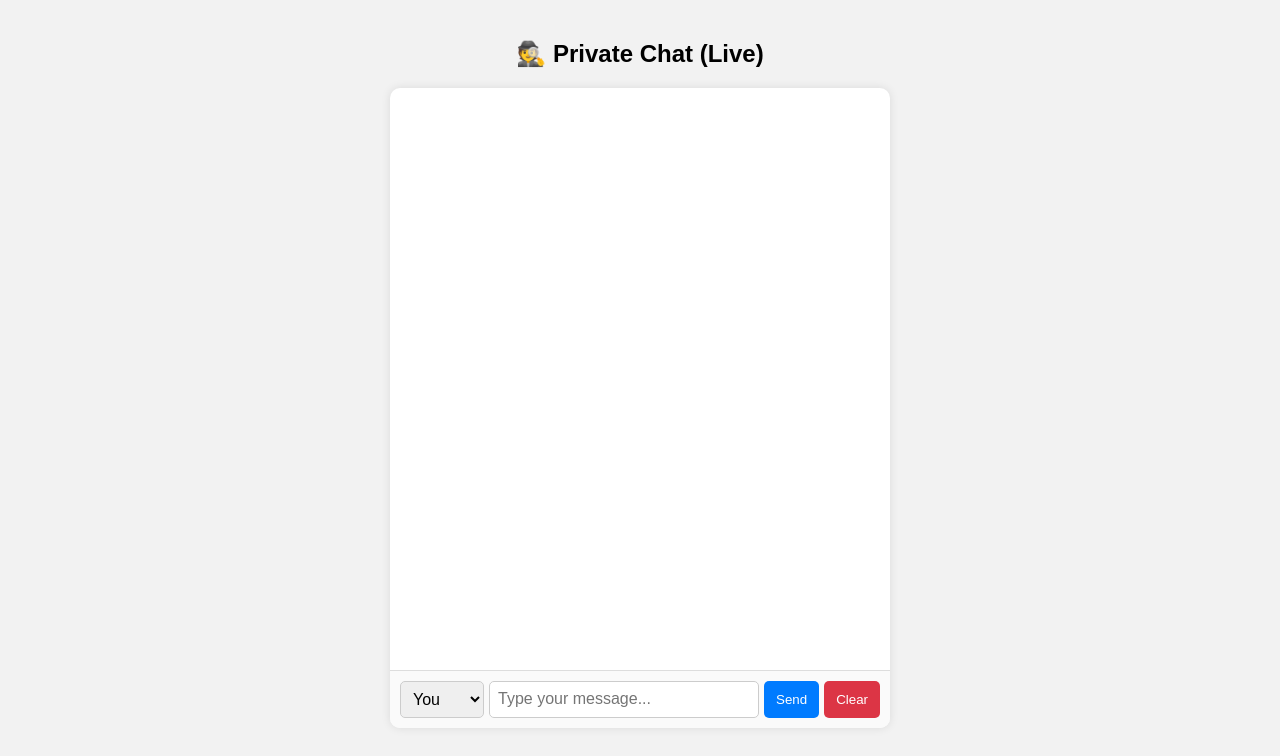
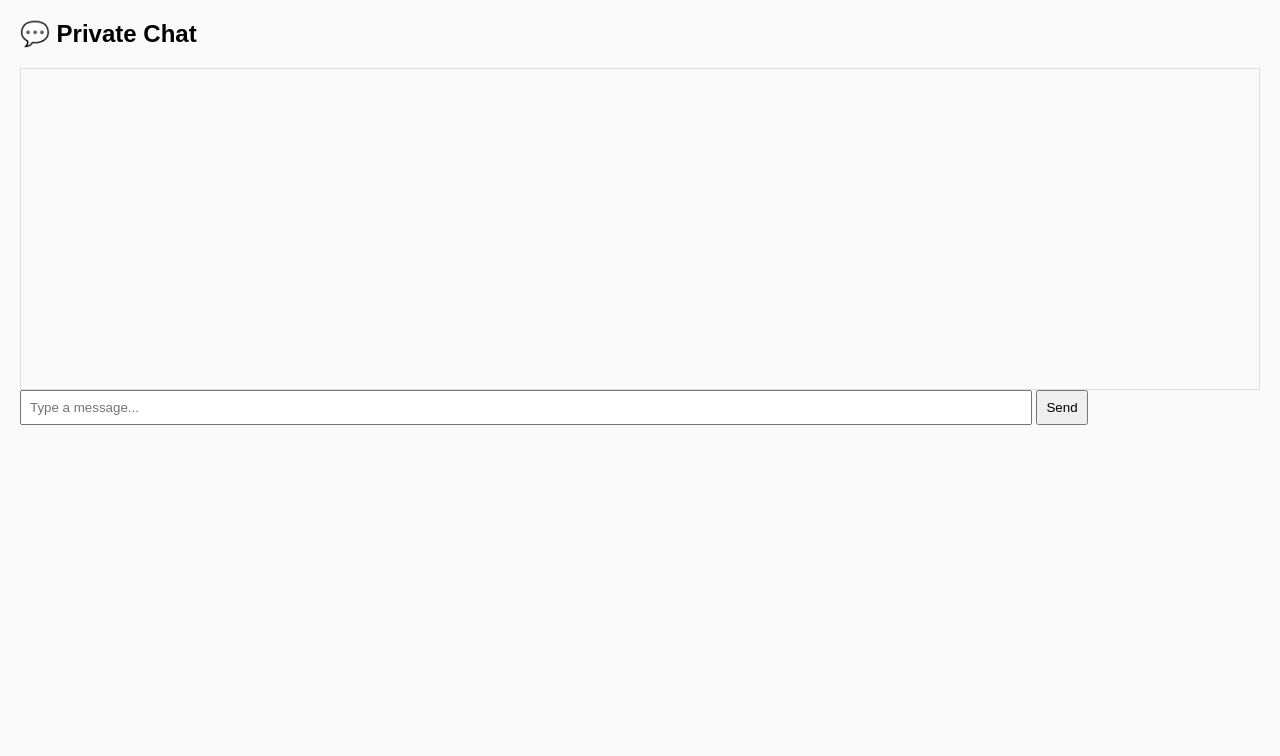
Before and after one commit to iAmNikunjMorvadiya/Chatapp, a website: page index.html in a window 1280 px wide. Both pictures are taken after typing "Sample" into the empty fields and a click on the button "Send". Drawn offline with nearby package versions, Linux system fonts and the light colour scheme; no server answers.

Commit message:
Add files via upload

```diff
--- a/index.html
+++ b/index.html
@@ -1,127 +1,22 @@
 <!DOCTYPE html>
 <html lang="en">
 <head>
-  <meta charset="UTF-8">
-  <meta name="viewport" content="width=device-width, initial-scale=1.0">
+  <meta charset="UTF-8" />
   <title>Private Chat</title>
   <style>
-    body {
-      font-family: Arial, sans-serif;
-      background: #f2f2f2;
-      display: flex;
-      flex-direction: column;
-      align-items: center;
-      height: 100vh;
-      margin: 0;
-      padding: 20px;
-    }
-    .chat-container {
-      background: #fff;
-      border-radius: 10px;
-      width: 90%;
-      max-width: 500px;
-      height: 80vh;
-      display: flex;
-      flex-direction: column;
-      box-shadow: 0 0 10px rgba(0,0,0,0.1);
-      overflow: hidden;
-    }
-    .messages {
-      flex: 1;
-      padding: 15px;
-      overflow-y: auto;
-      display: flex;
-      flex-direction: column;
-    }
-    .message {
-      padding: 8px 12px;
-      border-radius: 8px;
-      margin: 5px 0;
-      max-width: 70%;
-      word-wrap: break-word;
-    }
-    .you {
-      align-self: flex-end;
-      background: #dcf8c6;
-    }
-    .friend {
-      align-self: flex-start;
-      background: #e6e6e6;
-    }
-    .input-area {
-      display: flex;
-      padding: 10px;
-      border-top: 1px solid #ddd;
-      background: #fafafa;
-    }
-    input, select {
-      font-size: 1em;
-      padding: 8px;
-      margin-right: 5px;
-      border: 1px solid #ccc;
-      border-radius: 5px;
-    }
-    input[type="text"] {
-      flex: 1;
-    }
-    button {
-      padding: 8px 12px;
-      border: none;
-      background: #007bff;
-      color: white;
-      border-radius: 5px;
-      cursor: pointer;
-    }
-    button:hover {
-      background: #0056b3;
-    }
-    .clear-btn {
-      background: #dc3545;
-      margin-left: 5px;
-    }
-    .clear-btn:hover {
-      background: #b52a35;
-    }
+    body { font-family: Arial; background: #fafafa; margin: 20px; }
+    #messages { border: 1px solid #ddd; height: 300px; overflow-y: auto; padding: 10px; }
+    input { padding: 8px; width: 80%; }
+    button { padding: 8px; }
   </style>
 </head>
 <body>
-  <h2>🕵️ Private Chat (Live)</h2>
-  <div class="chat-container">
-    <div class="messages" id="messages"></div>
-    <div class="input-area">
-      <select id="sender">
-        <option value="you">You</option>
-        <option value="friend">Friend</option>
-      </select>
-      <input type="text" id="messageInput" placeholder="Type your message..." />
-      <button id="sendBtn">Send</button>
-      <button class="clear-btn" id="clearBtn">Clear</button>
-    </div>
-  </div>
-  <script src="/socket.io/socket.io.js"></script>
-  <script>
-    const socket = io();
-    const messagesDiv = document.getElementById("messages");
-    const messageInput = document.getElementById("messageInput");
-    const senderSelect = document.getElementById("sender");
-    document.getElementById("sendBtn").addEventListener("click", sendMessage);
-    document.getElementById("clearBtn").addEventListener("click", () => messagesDiv.innerHTML = "");
-    messageInput.addEventListener("keypress", e => { if (e.key === "Enter") sendMessage(); });
-    function sendMessage() {
-      const text = messageInput.value.trim();
-      const sender = senderSelect.value;
-      if (!text) return;
-      const message = { text, sender };
-      socket.emit("sendMessage", message);
-      messageInput.value = "";
-    }
-    socket.on("receiveMessage", (message) => {
-      const msgDiv = document.createElement("div");
-      msgDiv.classList.add("message", message.sender);
-      msgDiv.textContent = message.text;
-      messagesDiv.appendChild(msgDiv);
-      messagesDiv.scrollTop = messagesDiv.scrollHeight;
-    });
-  </script>
+  <h2>💬 Private Chat</h2>
+  <div id="messages"></div>
+  <input id="messageInput" placeholder="Type a message..." />
+  <button id="sendBtn">Send</button>
+
+  <script src="https://cdn.socket.io/4.8.1/socket.io.min.js"></script>
+  <script src="script.js"></script>
 </body>
 </html>
--- /dev/null
+++ b/script.js
@@ -0,0 +1,18 @@
+const socket = io();
+const messagesDiv = document.getElementById("messages");
+const messageInput = document.getElementById("messageInput");
+const sendBtn = document.getElementById("sendBtn");
+
+sendBtn.addEventListener("click", () => {
+  const text = messageInput.value.trim();
+  if (!text) return;
+  socket.emit("sendMessage", text);
+  messageInput.value = "";
+});
+
+socket.on("receiveMessage", (msg) => {
+  const p = document.createElement("p");
+  p.textContent = msg;
+  messagesDiv.appendChild(p);
+  messagesDiv.scrollTop = messagesDiv.scrollHeight;
+});
```
